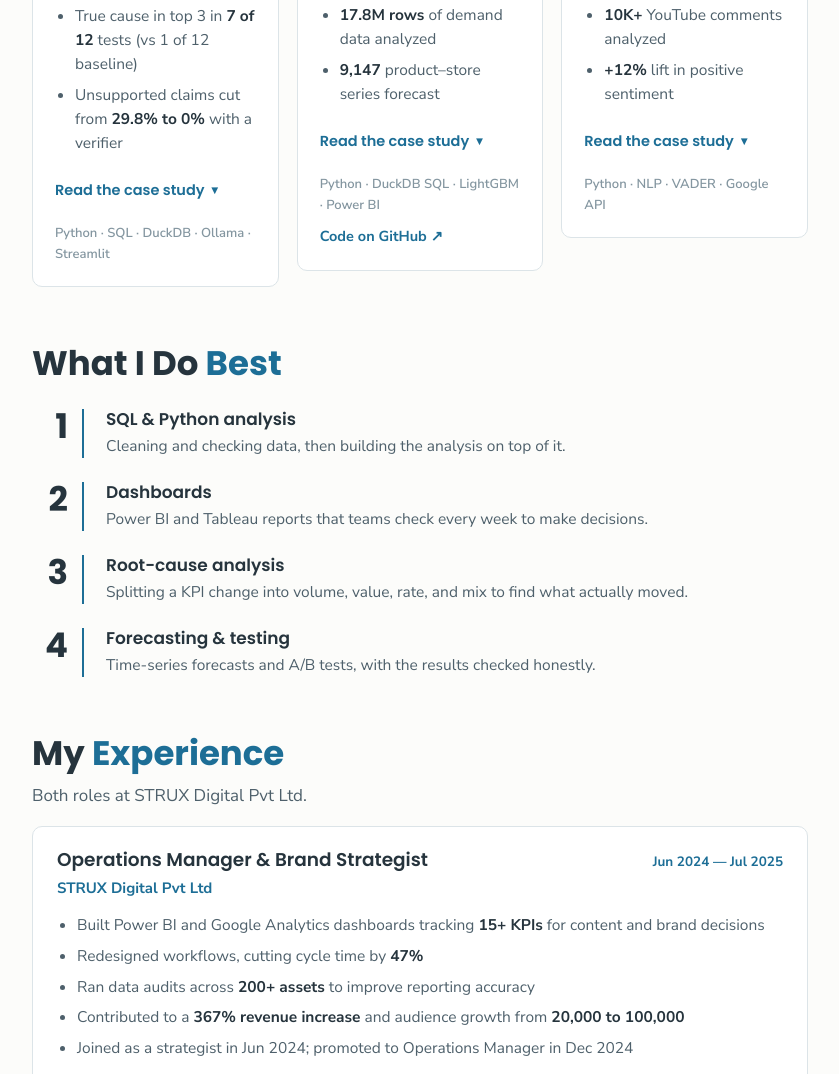
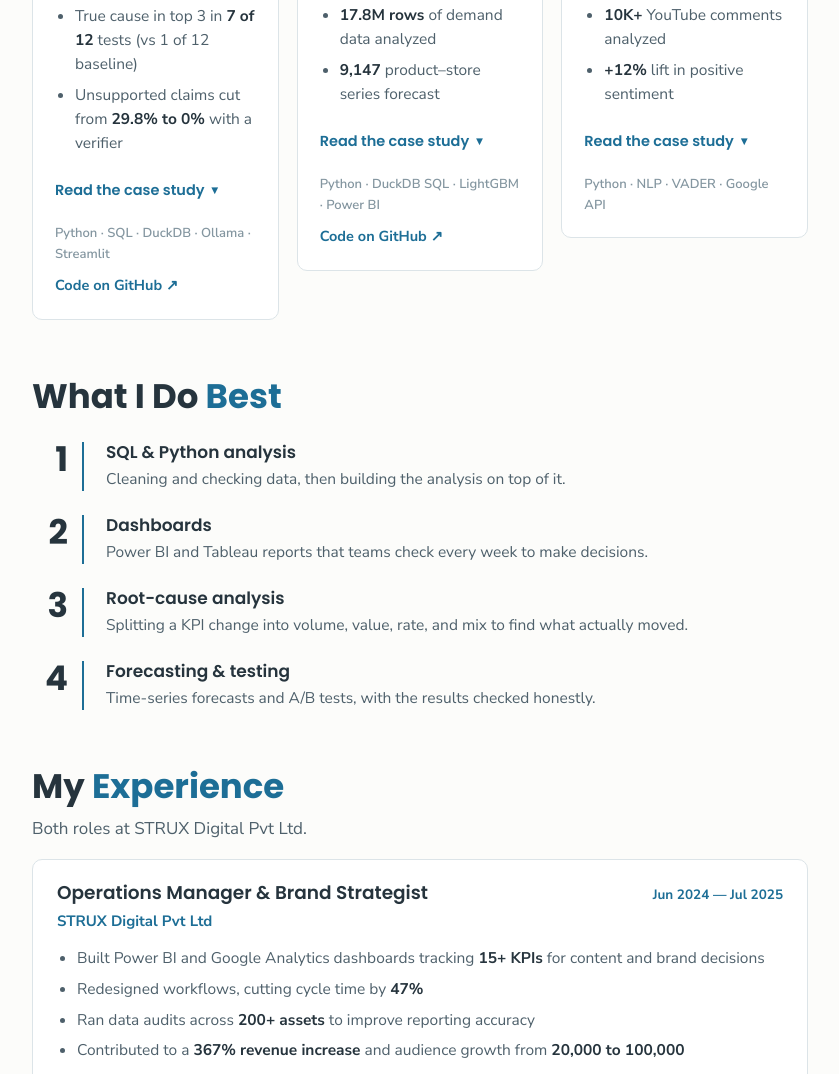
Before and after one commit to rajisworking16/rajisworking16.github.io, a plain HTML site: page index.html in a window 1280 px wide. Shown: the part 1660-2734 px from the top of the page, without its empty margins (220-1059 px from the left). Drawn offline with Linux system fonts and the light colour scheme.

Commit message:
Add files via upload

```diff
--- a/index.html
+++ b/index.html
@@ -291,6 +291,7 @@
           </div>
           <div class="card-foot">
             <div class="stack-line">Python &middot; SQL &middot; DuckDB &middot; Ollama &middot; Streamlit</div>
+            <a class="gh-link" href="https://github.com/rajisworking16/ai-kpi-analyst" target="_blank" rel="noopener">Code on GitHub &#8599;</a>
           </div>
         </article>
 
```
